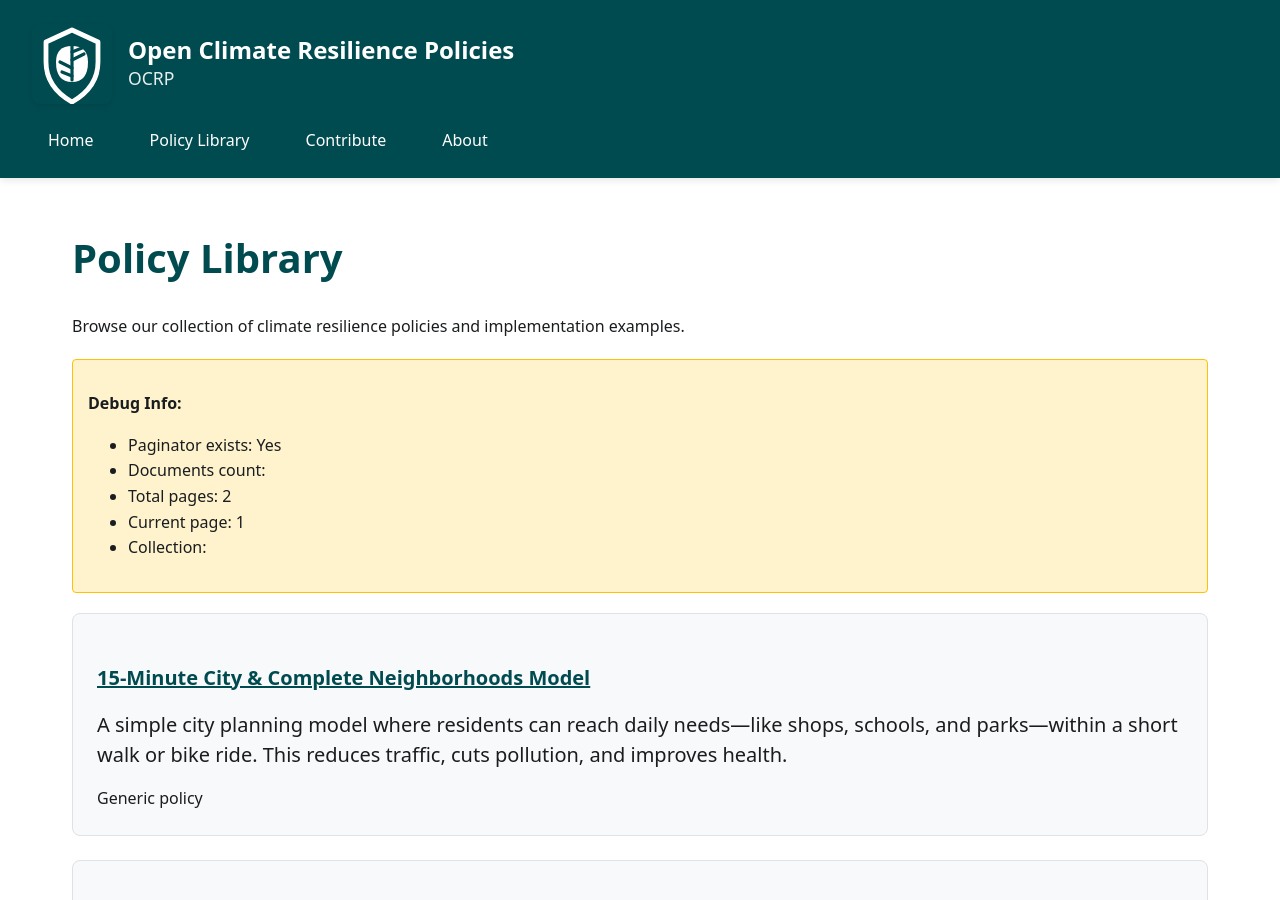
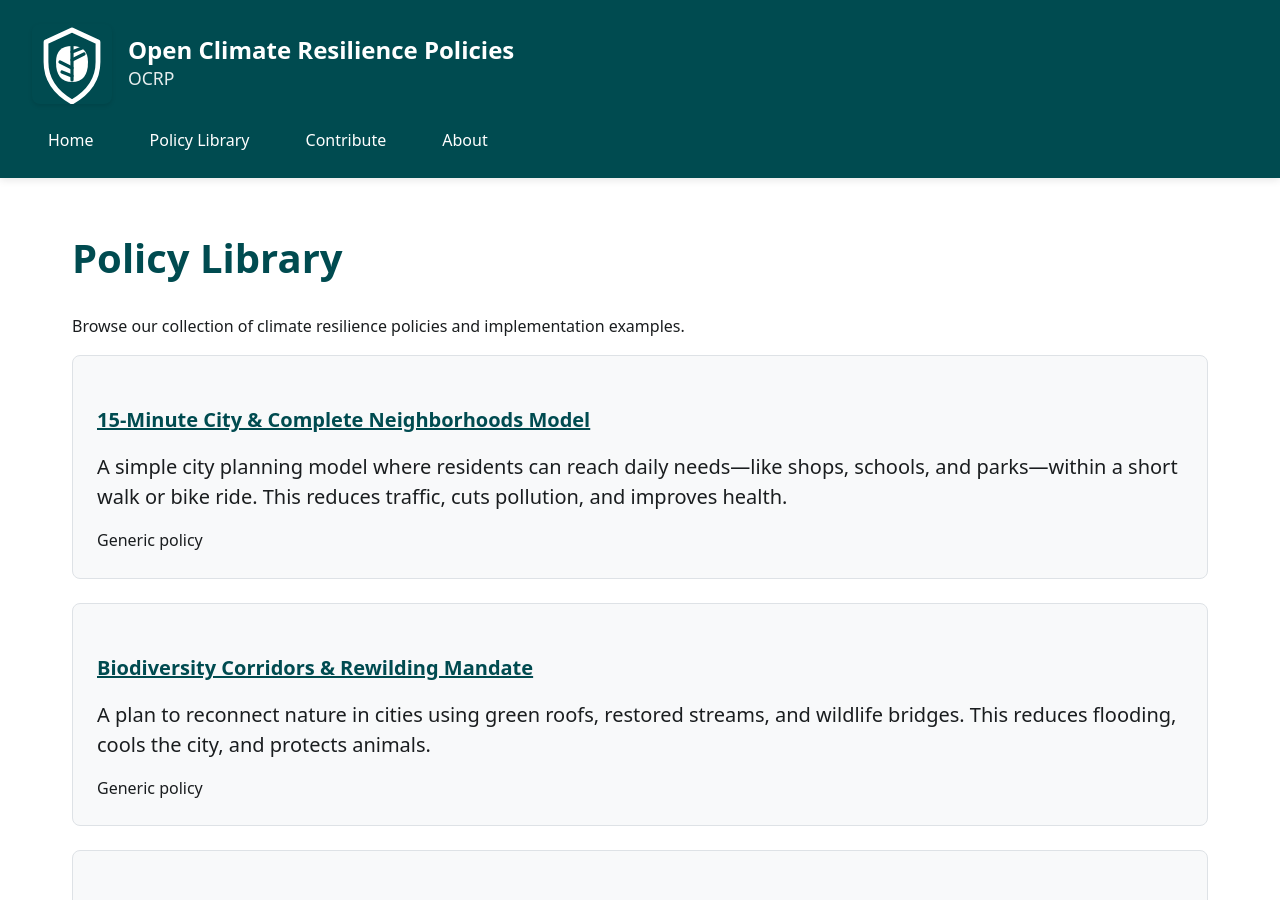
Before and after one commit to Open-Climate-Resilience-Policies/OCRP, a Jekyll site: the page built from policies.html, in a window 1280 px wide and 900 px high. Built offline with Jekyll 4.4.1, drawn with Linux system fonts in a browser that asks for light colours; the list of posts is cut into pages by our own code.

Commit message:
Fix collection pagination configuration
- Specify collection in page front matter instead of global config
- Simplify _config.yml pagination settings
- Remove debug info
- Keep fallback to show all policies if pagination fails

```diff
--- a/_config.yml
+++ b/_config.yml
@@ -14,21 +14,8 @@
 # Pagination configuration
 pagination:
   enabled: true
-  collection: 'policies'
   per_page: 10
   permalink: '/page/:num/'
-  sort_field: 'title'
-  sort_reverse: false
-
-# Autopages for collection pagination
-autopages:
-  enabled: true
-  collections:
-    enabled: false
-  categories:
-    enabled: false
-  tags:
-    enabled: false
 
 # Collections
 collections:
--- a/policies.html
+++ b/policies.html
@@ -22,32 +25,7 @@
     </div>
   </article>
   {% endfor %}
-{% elsif paginator %}
-  <!-- Debug: Paginator exists but no documents -->
-  <div style="background: #fff3cd; padding: 15px; margin: 20px 0; border: 1px solid #ffc107; border-radius: 4px;">
-    <p><strong>Debug Info:</strong></p>
-    <ul>
-      <li>Paginator exists: Yes</li>
-      <li>Documents count: {{ paginator.documents.size }}</li>
-      <li>Total pages: {{ paginator.total_pages }}</li>
-      <li>Current page: {{ paginator.page }}</li>
-      <li>Collection: {{ paginator.collection }}</li>
-    </ul>
-  </div>
-  {% assign policies = site.policies | sort: 'title' %}
-  {% for policy in policies %}
-  <article class="policy-list-item">
-    <h3><a href="{{ policy.url | relative_url }}">{{ policy.title }}</a></h3>
-    <p class="policy-summary">{{ policy.summary }}</p>
-    <div class="policy-meta">
-      <span class="policy-type">{{ policy.type | replace: "-", " " | capitalize }}</span>
-      {% if policy.jurisdiction %}<span class="policy-jurisdiction">{{ policy.jurisdiction }}</span>{% endif %}
-      {% if policy.date_enacted %}<span class="policy-date">Enacted: {{ policy.date_enacted | date: "%B %Y" }}</span>{% endif %}
-    </div>
-  </article>
-  {% endfor %}
 {% else %}
-  <!-- Fallback: No paginator at all -->
   {% assign policies = site.policies | sort: 'title' %}
   {% for policy in policies %}
   <article class="policy-list-item">
```
Also changed, not shown: other parts of policies.html (+3 -0 lines).
